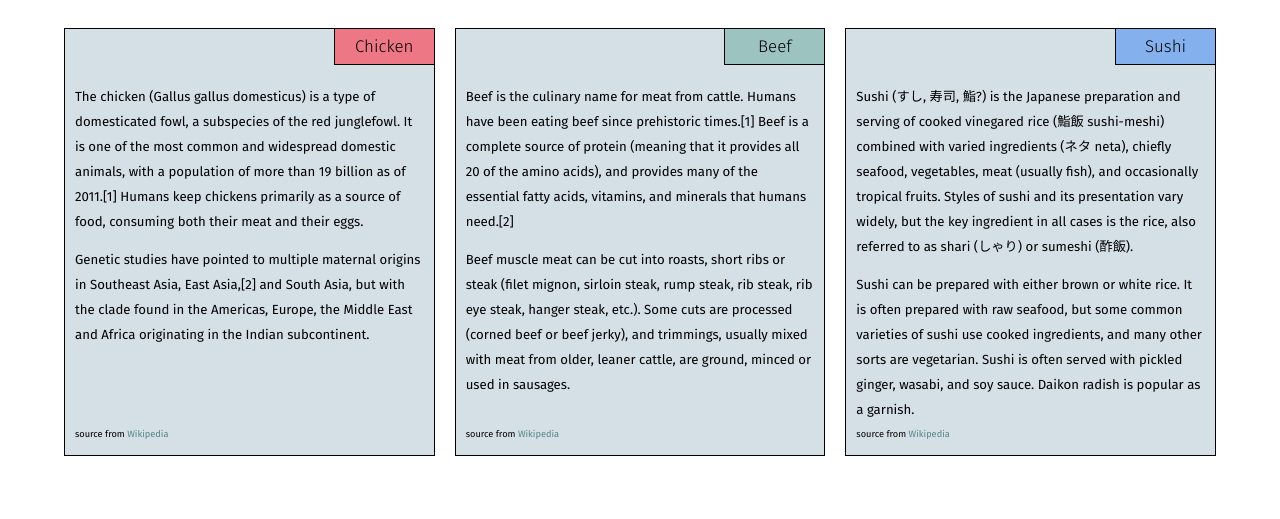
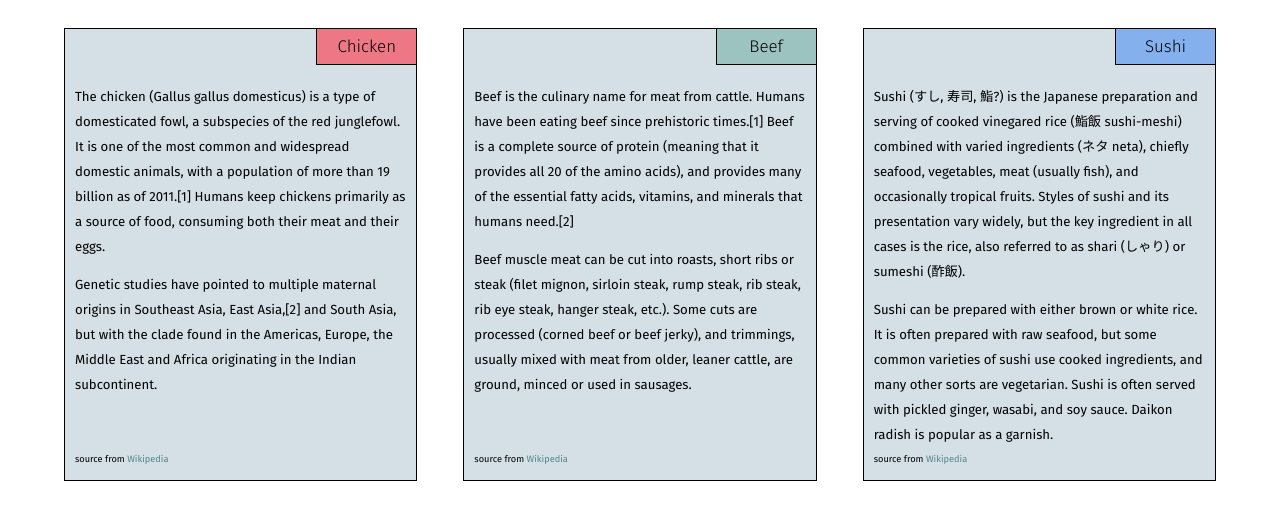
Before and after one commit to rottenmushroom/coursera-assignment-2, a plain HTML site: page index.html in a window 1280 px wide. Shown: the part 89-608 px from the top of the page. Drawn offline with Linux system fonts and the light colour scheme.

Commit message:
margin correction

```diff
--- a/style/style.css
+++ b/style/style.css
@@ -83,7 +83,7 @@ section {
 		flex-wrap: nowrap;
 	}
 	.food:nth-child(1), .food:nth-child(2) {
-		margin-right: 20px;
+		margin-right: 4%;
 	}
 }
 
```
